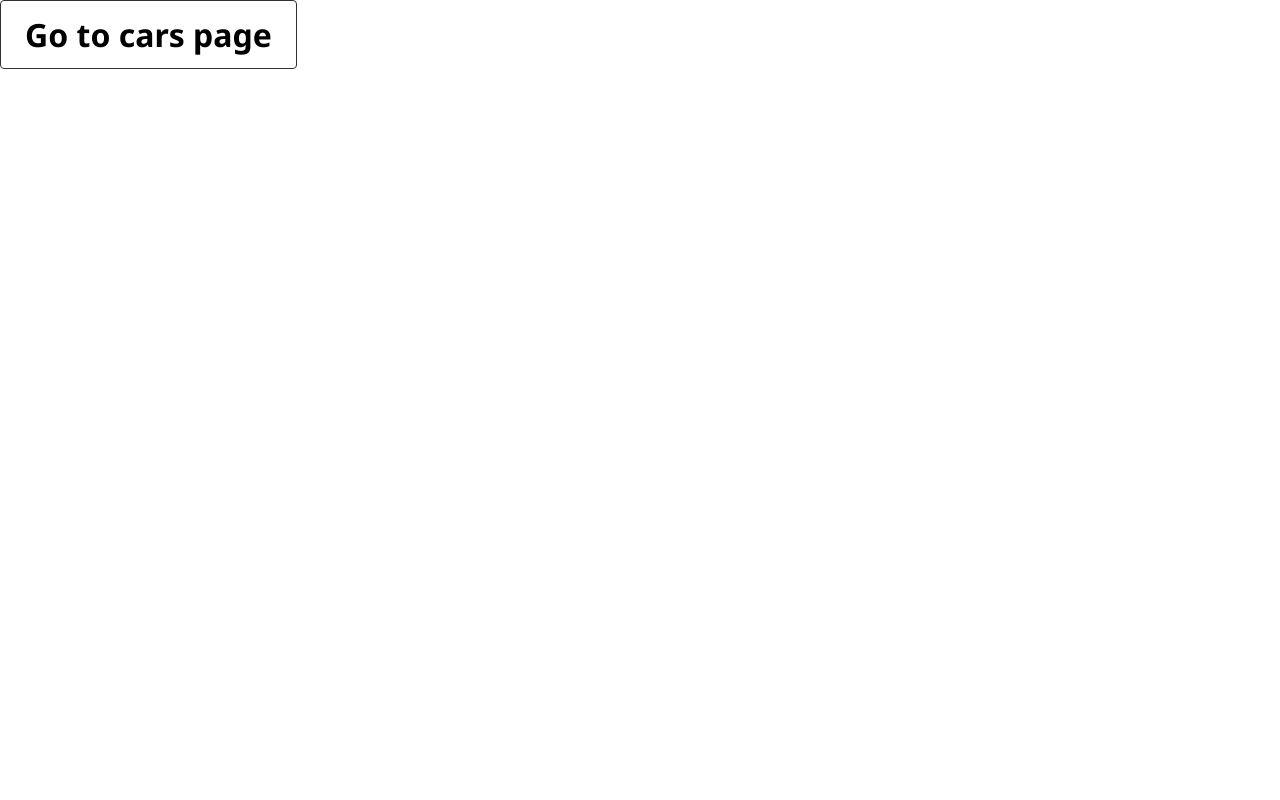
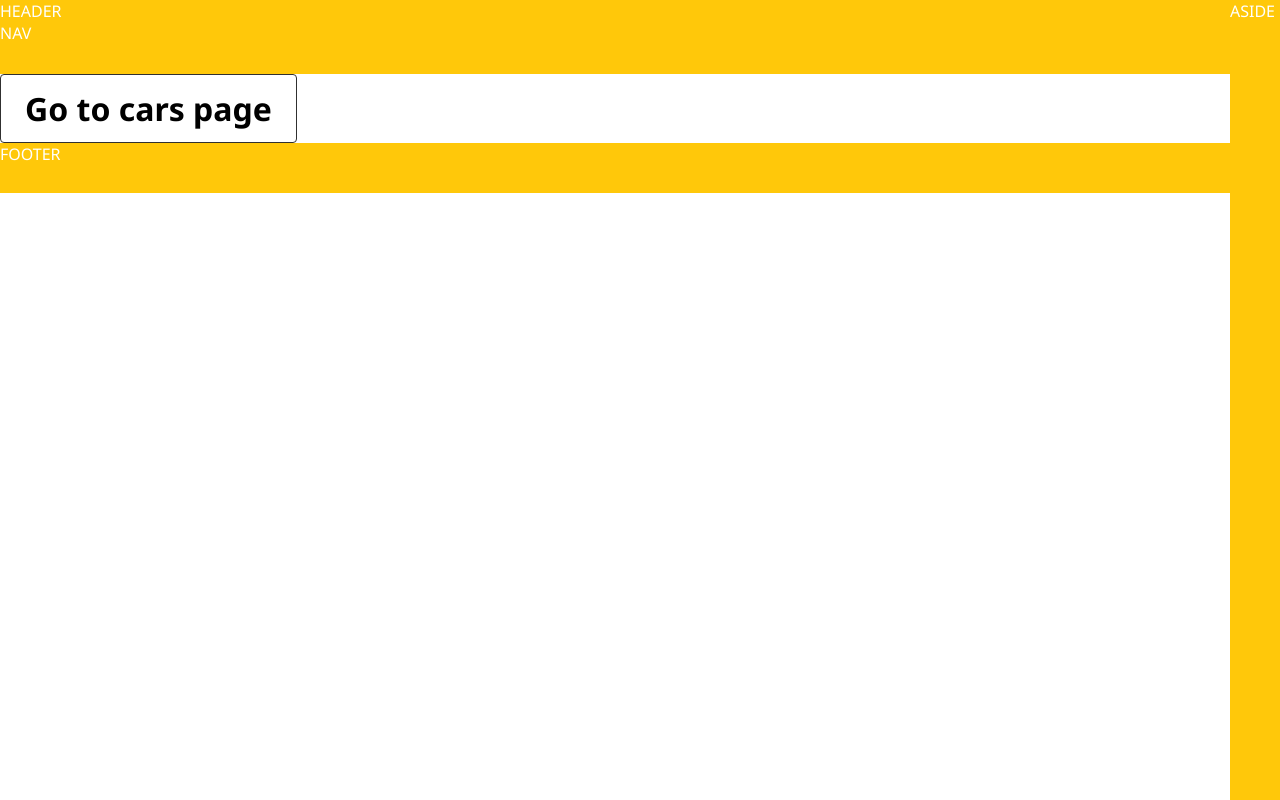
Before and after one commit to Ho-s/NextJS-App-Router-All-In-One, a Next.js app: page / in a window 1280 px wide. Built offline with nearby package versions, Linux system fonts and the light colour scheme.

Commit message:
Feat: Introduce root template
- Implement semantic tag
- Remove page level layout

```diff
--- a/src/app/styled.ts
+++ b/src/app/styled.ts
@@ -10,3 +10,39 @@ export const RootPageStyled = styled.main`
     cursor: pointer;
   }
 `;
+
+export const RootTemplateStyled = styled.div`
+  > header {
+    width: 100vw;
+    max-width: 100%;
+    height: ${props => props.theme.sizes.headerHeight};
+    background-color: ${props => props.theme.colors.secondary};
+    color: white;
+  }
+
+  > nav {
+    width: 100vw;
+    max-width: 100%;
+    height: ${props => props.theme.sizes.navHeight};
+    background-color: ${props => props.theme.colors.secondary};
+    color: white;
+  }
+
+  > aside {
+    position: fixed;
+    right: 0;
+    top: 0;
+    width: ${props => props.theme.sizes.asideWidth};
+    height: 100%;
+    color: white;
+    background-color: ${props => props.theme.colors.secondary};
+  }
+
+  > footer {
+    width: 100vw;
+    max-width: 100%;
+    height: ${props => props.theme.sizes.footerHeight};
+    background-color: ${props => props.theme.colors.secondary};
+    color: white;
+  }
+`;
--- /dev/null
+++ b/src/app/template.tsx
@@ -0,0 +1,17 @@
+'use client';
+
+import { ReactNode } from 'react';
+
+import { RootTemplateStyled } from './styled';
+
+export default function RootTemplate({ children }: { children: ReactNode }) {
+  return (
+    <RootTemplateStyled>
+      <header>HEADER</header>
+      <nav>NAV</nav>
+      <aside>ASIDE</aside>
+      {children}
+      <footer>FOOTER</footer>
+    </RootTemplateStyled>
+  );
+}
```
Also changed, not shown: src/app/cars/layout.tsx (+1 -13 lines), src/app/cars/styled.ts (+0 -38 lines).
